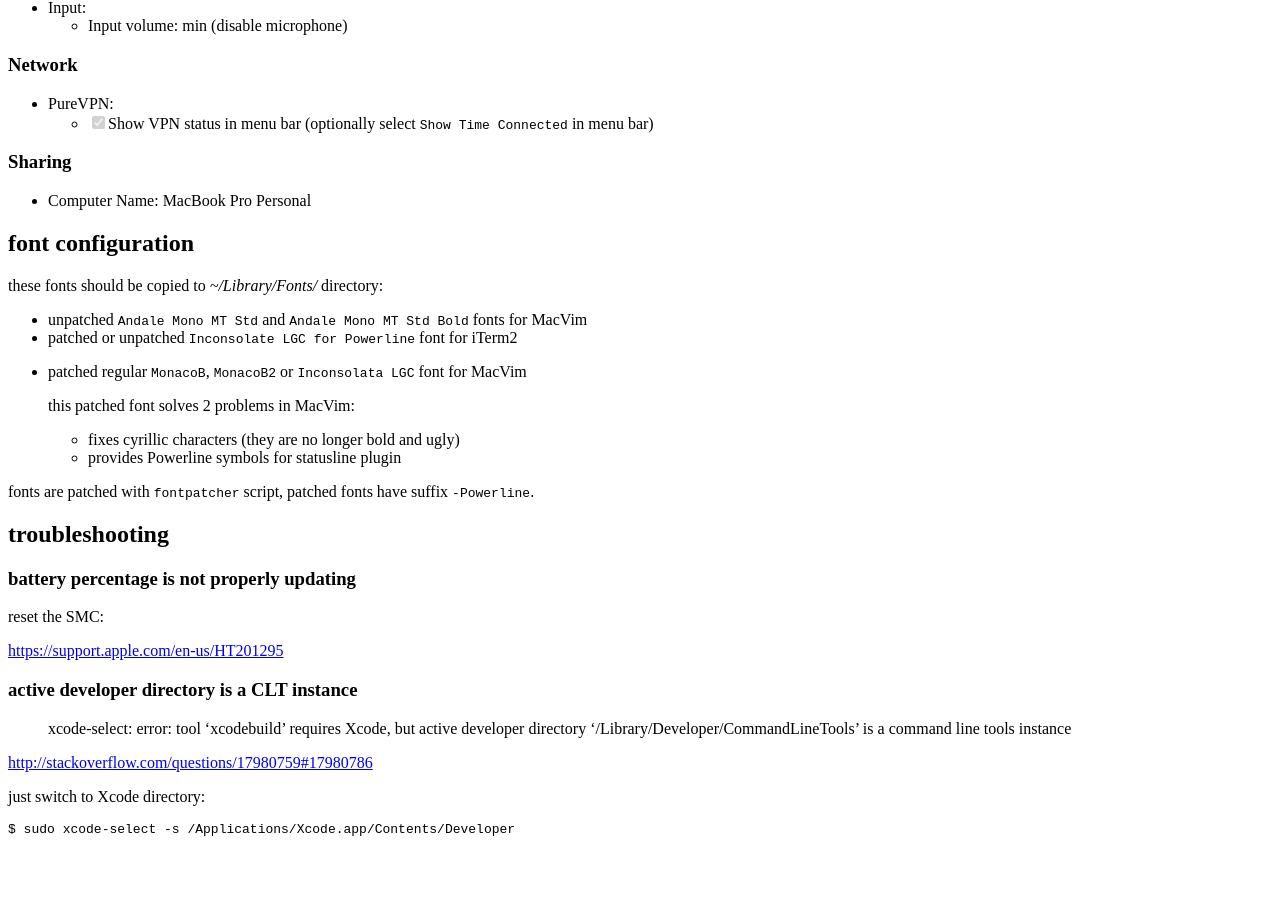
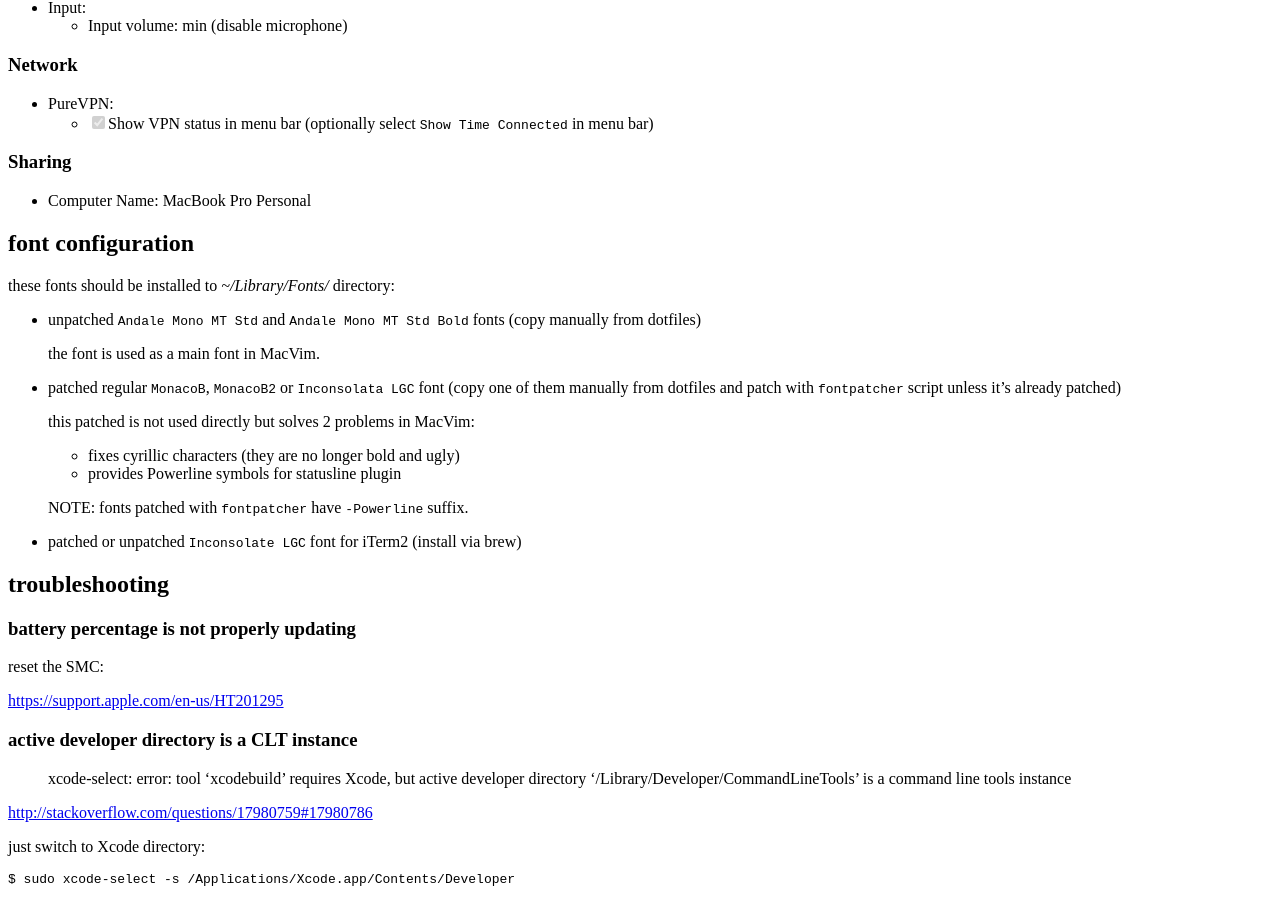
Before and after one commit to tap349/tap349.github.io, a Jekyll site: the page built from _posts/2016-10-03-macos-configuration.md, in a window 1280 px wide and 900 px high, scrolled down 3214 px. Built offline with Jekyll 4.4.1, drawn with Linux system fonts in a browser that asks for light colours; before the commit the page ends 4064 px from its top, so only the background shows below that.

Commit message:
update 2017-06-17_12:34:59

```diff
--- a/_posts/2016-10-03-macos-configuration.md
+++ b/_posts/2016-10-03-macos-configuration.md
@@ -184,18 +184,25 @@
 
 ## font configuration
 
-these fonts should be copied to _~/Library/Fonts/_ directory:
+these fonts should be installed to _~/Library/Fonts/_ directory:
 
-- unpatched `Andale Mono MT Std` and `Andale Mono MT Std Bold` fonts for MacVim
-- patched or unpatched `Inconsolate LGC for Powerline` font for iTerm2
-- patched regular `MonacoB`, `MonacoB2` or `Inconsolata LGC` font for MacVim
+- unpatched `Andale Mono MT Std` and `Andale Mono MT Std Bold` fonts
+  (copy manually from dotfiles)
 
-  this patched font solves 2 problems in MacVim:
+  the font is used as a main font in MacVim.
+
+- patched regular `MonacoB`, `MonacoB2` or `Inconsolata LGC` font
+  (copy one of them manually from dotfiles and patch with `fontpatcher` script
+  unless it's already patched)
+
+  this patched is not used directly but solves 2 problems in MacVim:
 
   - fixes cyrillic characters (they are no longer bold and ugly)
   - provides Powerline symbols for statusline plugin
 
-fonts are patched with `fontpatcher` script, patched fonts have suffix `-Powerline`.
+  NOTE: fonts patched with `fontpatcher` have `-Powerline` suffix.
+
+- patched or unpatched `Inconsolate LGC` font for iTerm2 (install via brew)
 
 ## troubleshooting
 
```
